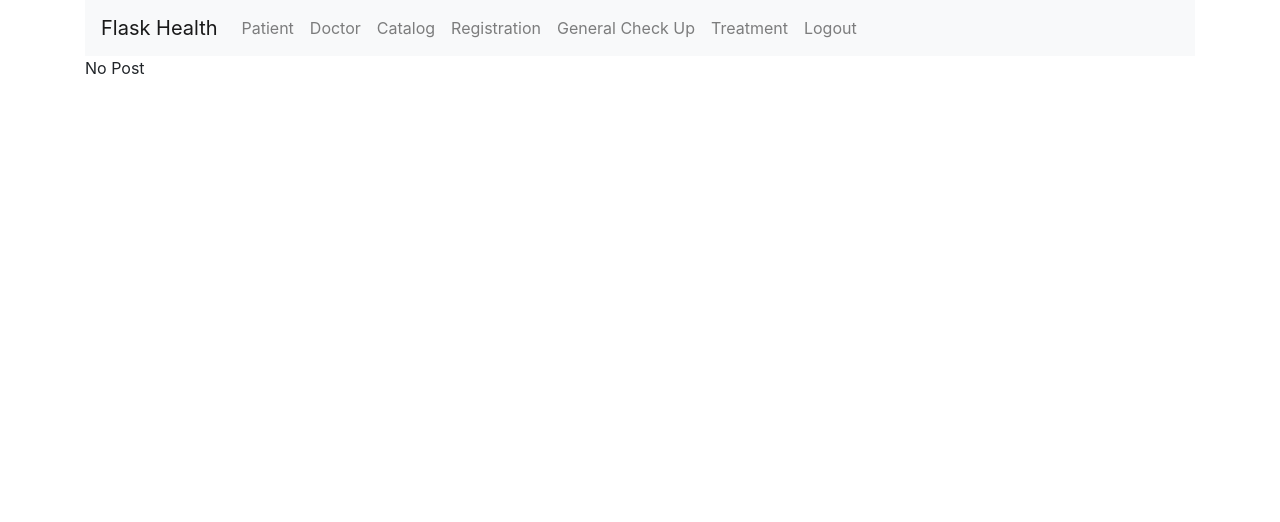
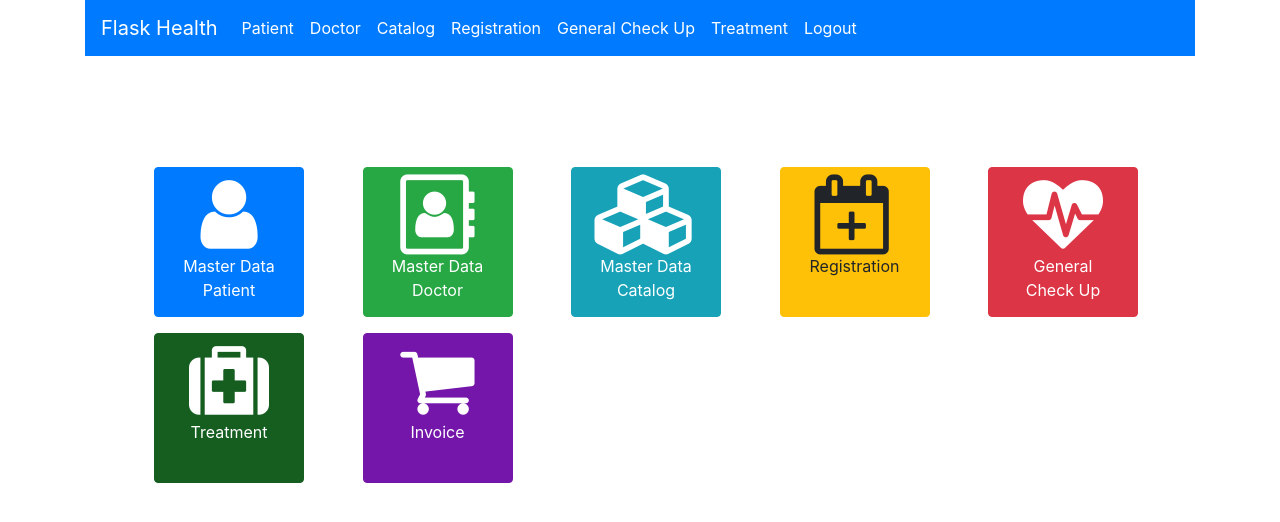
Before and after one commit to taufikfadjar/FlaskHealth, a Flask app: page / in a window 1280 px wide. Shown: the top 522 px of the page. Run offline with Flask 3, Linux system fonts and the light colour scheme; the visitor is signed in with stand-in values (Sample User, id 1); some libraries are stand-ins or nearby versions.

Commit message:
add menu template
add menu template

```diff
--- a/flask_health/templates/home/index.html
+++ b/flask_health/templates/home/index.html
@@ -1,4 +1,73 @@
 {% extends "layout.html" %}
 {% block body %}
-No Post
+<style>
+    .btn-sq-lg {
+        width: 150px !important;
+        height: 150px !important;
+        margin-left: 5%;
+    }
+
+    .btn-sq {
+        width: 100px !important;
+        height: 100px !important;
+        font-size: 10px;
+    }
+
+    .btn-sq-sm {
+        width: 50px !important;
+        height: 50px !important;
+        font-size: 10px;
+    }
+
+    .btn-sq-xs {
+        width: 25px !important;
+        height: 25px !important;
+        padding: 2px;
+    }
+</style>
+
+<div class="container">
+    <div class="row">
+        <div class="col-lg-12" style="margin-top: 10%;">
+            <p>
+                <a href="{{ url_for('patientList') }}" class="btn btn-sq-lg btn-primary">
+                    <i class="fa fa-user fa-5x"></i><br />
+                    Master Data<br>Patient
+                </a>
+                <a href="{{ url_for('doctorList') }}" class="btn btn-sq-lg btn-success">
+                    <i class="fa fa-address-book-o fa-5x"></i><br />
+                    Master Data <br>Doctor
+                </a>
+                <a href="{{ url_for('catalogList') }}" class="btn btn-sq-lg btn-info">
+                    <i class="fa fa-cubes fa-5x"></i><br />
+                    Master Data <br>Catalog
+                </a>
+                <a href="{{ url_for('registrationList') }}" class="btn btn-sq-lg btn-warning">
+                    <i class="fa fa-calendar-plus-o fa-5x"></i><br />
+                    Registration
+                </a>
+                <a href="{{ url_for('checkUpList') }}" class="btn btn-sq-lg btn-danger">
+                    <i class="fa fa-heartbeat fa-5x"></i><br />
+                    General <br> Check Up </a>
+            </p>
+            <p>
+                <a href="{{ url_for('treatmentList') }}" class="btn btn-sq-lg" style="
+                color: #fff;
+                background-color: #155e20;
+                border-color: #155e20;
+            ">
+                    <i class="fa fa-medkit fa-5x"></i><br />
+                    Treatment
+                </a>
+
+                <a href="#" class="btn btn-sq-lg btn-primary" style=" color: #fff;
+                background-color: #7416a9;
+                border-color: #7416a9;">
+                    <i class="fa fa-shopping-cart fa-5x"></i><br />
+                    Invoice
+                </a>
+            </p>
+        </div>
+    </div>
+</div>
 {% endblock %}
--- a/flask_health/templates/layout.html
+++ b/flask_health/templates/layout.html
@@ -13,6 +13,8 @@
 <link rel="stylesheet"
     href="https://cdn.jsdelivr.net/npm/@ttskch/select2-bootstrap4-theme/dist/select2-bootstrap4.min.css">
 
+<link href="https://maxcdn.bootstrapcdn.com/font-awesome/4.2.0/css/font-awesome.min.css" type="text/css"
+    rel="stylesheet">
 
 <script src="https://code.jquery.com/jquery-3.2.1.slim.min.js"></script>
 <script src="https://cdnjs.cloudflare.com/ajax/libs/popper.js/1.12.9/umd/popper.min.js"></script>
@@ -23,9 +25,17 @@
 <script src="https://cdn.jsdelivr.net/npm/select2@4.0.13/dist/js/select2.min.js"
     integrity="sha256-AFAYEOkzB6iIKnTYZOdUf9FFje6lOTYdwRJKwTN5mks=" crossorigin="anonymous"></script>
 
+<script src="https://cdnjs.cloudflare.com/ajax/libs/jspdf/2.5.1/jspdf.umd.min.js"></script>
+
+<style>
+    .navbar-dark .navbar-nav .nav-link {
+        color: rgb(255 255 255);
+    }
+</style>
+
 
 <div class="container">
-    <nav class="navbar navbar-expand-lg navbar-light bg-light">
+    <nav class="navbar navbar-expand-lg navbar-dark bg-primary">
         <a class="navbar-brand" href="{{ url_for('index') }}">Flask Health</a>
         <button class="navbar-toggler" type="button" data-toggle="collapse" data-target="#navbarNav"
             aria-controls="navbarNav" aria-expanded="false" aria-label="Toggle navigation">
```
Also changed, not shown: flask_health/flask_health.db.
